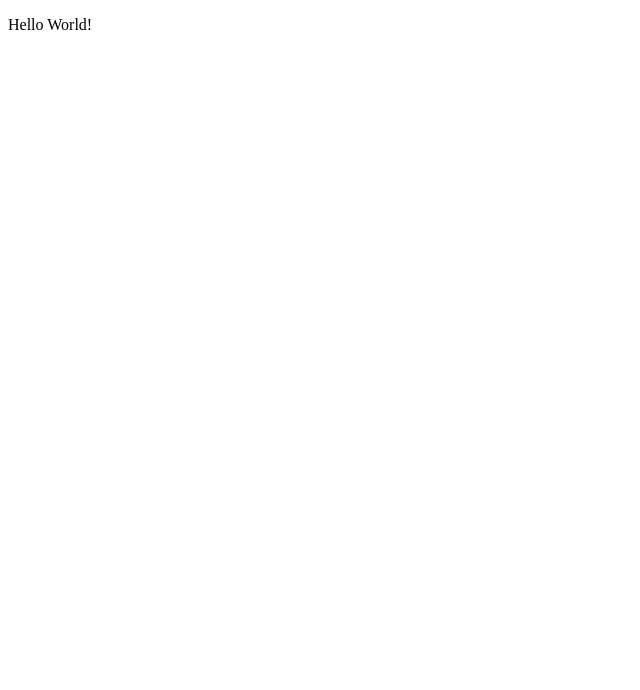
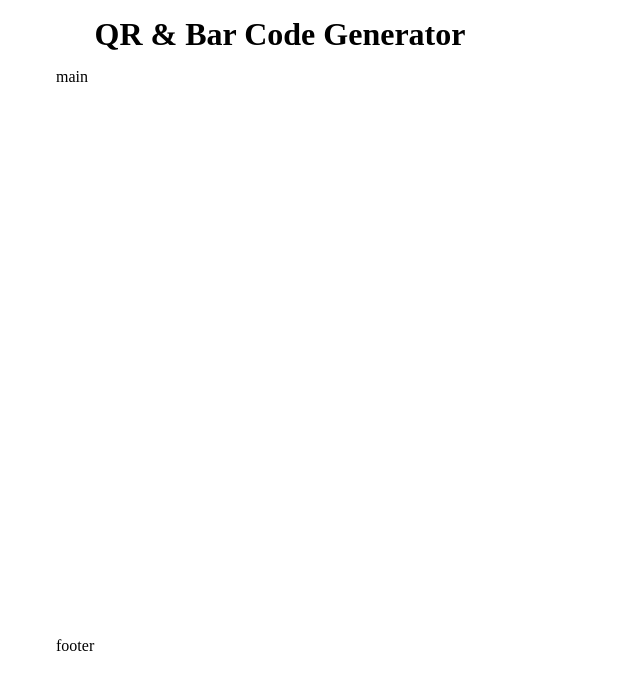
Before and after one commit to ValiuchenkoVladislav/qr-bar-code-generator, a React app: page / in a window 1280 px wide. Shown: the top 690 px of the page, without its empty margins (0-640 px from the left). Built offline with nearby package versions, Linux system fonts and the light colour scheme.

Commit message:
added basic layout

```diff
--- a/src/index.tsx
+++ b/src/index.tsx
@@ -1,5 +1,7 @@
 import { createRoot } from "react-dom/client";
 import { StrictMode } from "react";
+
+import { App } from "./layout/App";
 
 
 // usually it's not recommended to inject react directly into
@@ -7,6 +9,6 @@ import { StrictMode } from "react";
 // 'cause we're extension ourselves :D
 createRoot(document.body).render(
   <StrictMode>
-    <p>Hello World!</p>
+    <App/>
   </StrictMode>
 );
--- /dev/null
+++ b/src/layout/App.scss
@@ -0,0 +1,13 @@
+body {
+  margin: 0;
+  width: 448px;
+  height: 680px;
+  padding: 0 56px;
+  display: grid;
+  grid-template-rows: 0.3fr 2.4fr 0.3fr;
+}
+
+a {
+  text-decoration: none;
+  color: inherit;
+}
--- /dev/null
+++ b/src/layout/App.tsx
@@ -0,0 +1,16 @@
+import { Header } from "./Header/Header";
+import { Main } from "./Main/Main";
+import { Footer } from "./Footer/Footer";
+
+import "./App.scss";
+
+
+export function App() {
+  return (
+    <>
+      <Header/>
+      <Main/>
+      <Footer/>
+    </>
+  );
+}
--- /dev/null
+++ b/src/layout/Footer/Footer.scss
@@ -0,0 +1,4 @@
+footer {
+  display: flex;
+  align-items: center;
+}
--- /dev/null
+++ b/src/layout/Footer/Footer.tsx
@@ -0,0 +1,10 @@
+import "./Footer.scss";
+
+
+export function Footer() {
+  return (
+    <footer>
+      footer
+    </footer>
+  );
+}
--- /dev/null
+++ b/src/layout/Header/Header.scss
@@ -0,0 +1,9 @@
+header {
+  display: flex;
+  align-items: center;
+  justify-content: center;
+}
+
+.heading {
+  margin: 0;
+}
--- /dev/null
+++ b/src/layout/Header/Header.tsx
@@ -0,0 +1,10 @@
+import "./Header.scss";
+
+
+export function Header() {
+  return (
+    <header>
+      <h1 className="heading">QR & Bar Code Generator</h1>
+    </header>
+  );
+}
--- /dev/null
+++ b/src/layout/Main/Main.tsx
@@ -0,0 +1,10 @@
+import "./Main.scss";
+
+
+export function Main() {
+  return (
+    <main>
+      main
+    </main>
+  );
+}
```
Also changed, not shown: src/layout/Main/Main.scss (added).
